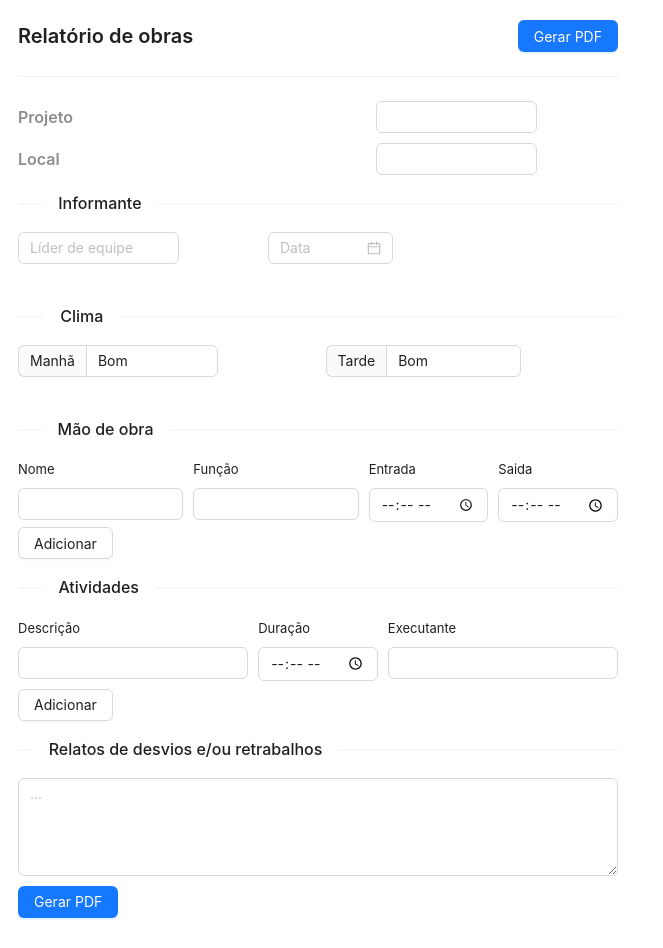
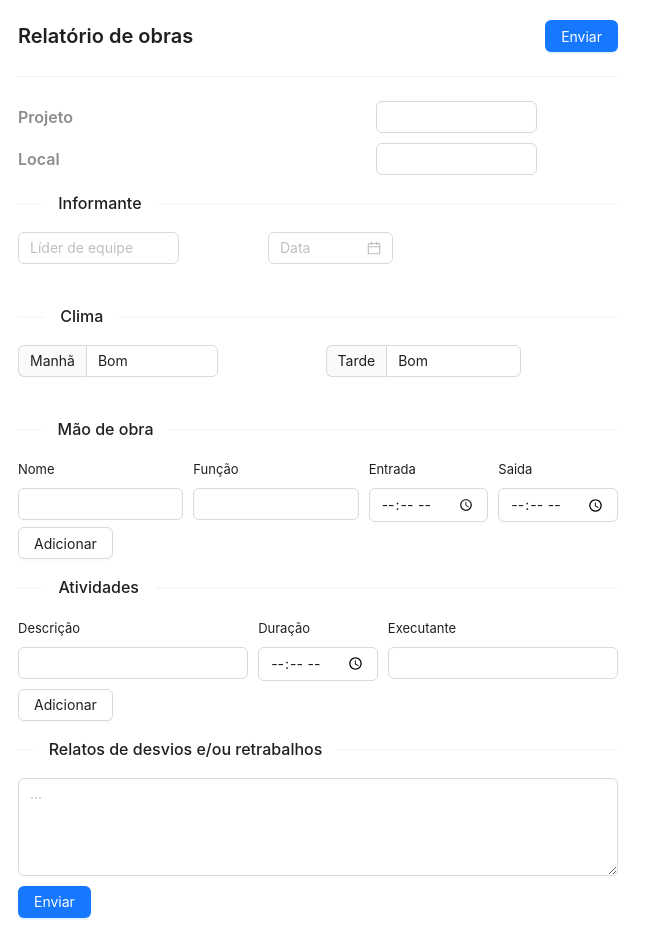
Before and after one commit to eliasamaral/rdo-digital, a React (Vite) app: page /generica in a window 1280 px wide. Shown: the whole page, without its empty margins (0-663 px from the left). Built offline with nearby package versions, Linux system fonts and the light colour scheme; no server answers.

Commit message:
muda o texto do botão

```diff
--- a/src/mteForms.jsx
+++ b/src/mteForms.jsx
@@ -168,7 +168,7 @@ const Generica = () => {
         </Title>
 
         <Button type="primary" htmlType="submit">
-          Gerar PDF
+          Enviar
         </Button>
       </Space>
 
@@ -420,7 +420,7 @@ const Generica = () => {
 
       <Space style={{ marginBlock: '10px' }}>
         <Button type="primary" htmlType="submit">
-          Gerar PDF
+          Enviar
         </Button>
       </Space>
     </Form>
```
